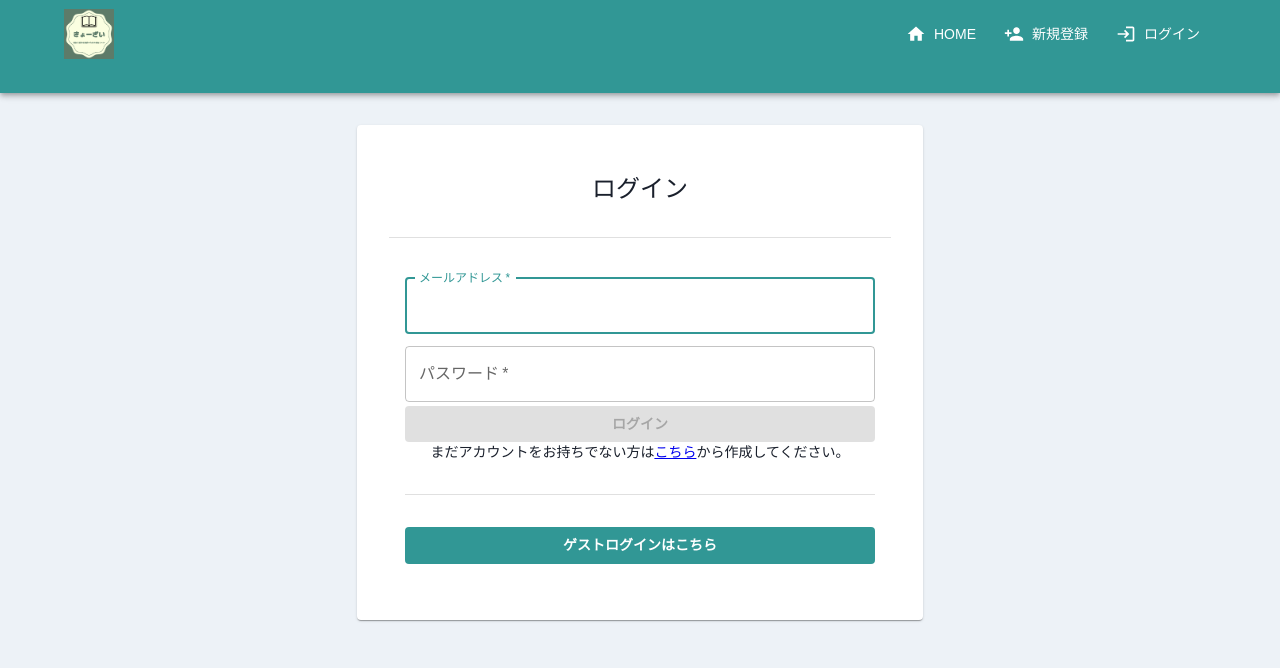
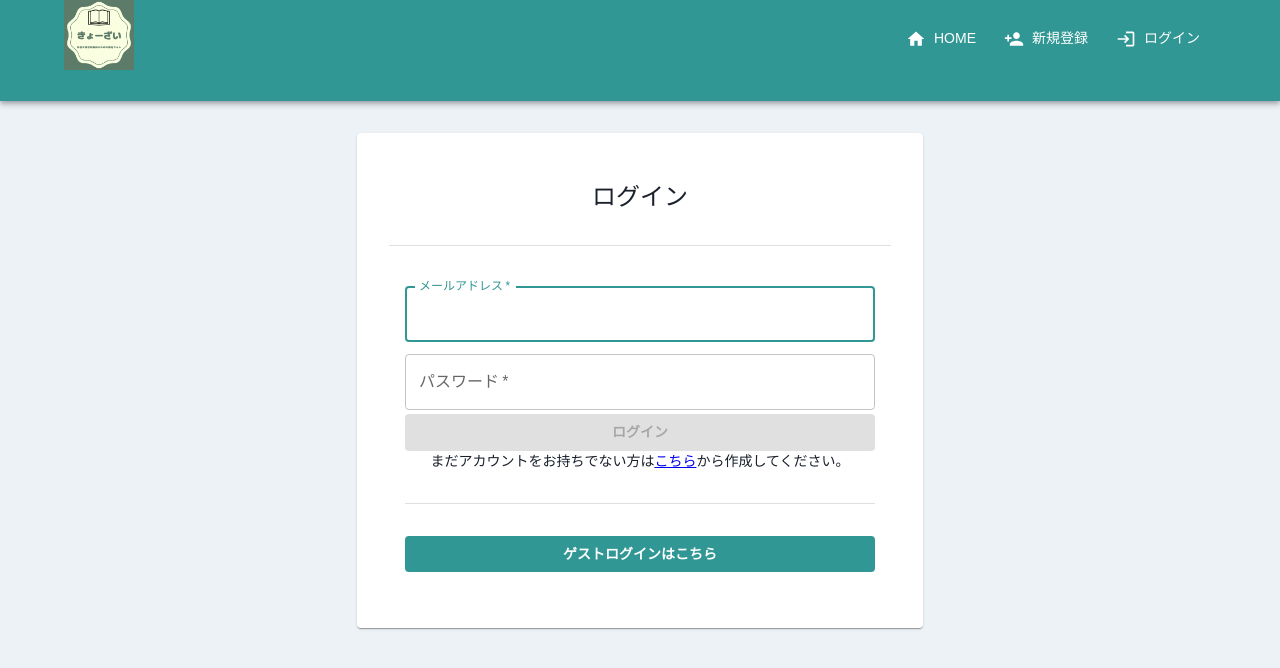
Before and after one commit to sugurufukui/kyo-zai, a React (Create React App) app in the folder front/: page /signin in a window 1280 px wide. Shown: the top 668 px of the page. Built offline with nearby package versions, Linux system fonts and the light colour scheme; what axios-case-converter would draw is missing.

Commit message:
add: アイコン追加&サイズ変更

```diff
--- a/front/src/components/organisms/layout/Header.tsx
+++ b/front/src/components/organisms/layout/Header.tsx
@@ -26,6 +26,7 @@ import PostAddIcon from "@mui/icons-material/PostAdd";
 // import SupervisedUserCircleIcon from "@mui/icons-material/SupervisedUserCircle";
 import FavoriteBorderIcon from "@mui/icons-material/FavoriteBorder";
 import AccountCircleIcon from "@mui/icons-material/AccountCircle";
+import LogoutIcon from "@mui/icons-material/Logout";
 import Menu from "@mui/material/Menu";
 
 import { signOut } from "lib/api/auth";
@@ -125,6 +126,7 @@ export const Header: FC = memo(() => {
                 component={Link}
                 to={authPage.link}
                 sx={{ my: 2, mx: 1, color: "white", display: "flex" }}
+                size="large"
                 onClick={() => setDrawerOpened(false)}
               >
                 {authPage.children}
@@ -158,18 +160,18 @@ export const Header: FC = memo(() => {
 
   return (
     <>
+      <Box sx={{ flexGrow: 1 }}>
         <AppBar position="static">
           <Container>
             <Toolbar disableGutters>
-            <Typography variant="h6" component="div" sx={{ flexGrow: 1 }}>
+              <Typography component="div" sx={{ flexGrow: 1 }}>
                 {/* リンクの範囲が広い問題 */}
                 <Link to="/">
                   <img
                     src={`${LogoIcon}`}
                     alt="ロゴアイコン"
-                  width="50"
-                  height="50"
-                  style={{ display: "block" }}
+                    width="70"
+                    height="70"
                   />
                 </Link>
               </Typography>
@@ -180,7 +182,11 @@ export const Header: FC = memo(() => {
               {/* ログイン時のみ出現させるために三項演算子で分岐。そうすることでログイン時にavatarメニューが左上に開いてしまう */}
               {isSignedIn ? (
                 <Box sx={{ flexGrow: 0 }}>
-                <IconButton onClick={onClickAvatar} sx={{ p: 1.5 }}>
+                  <IconButton
+                    size="large"
+                    onClick={onClickAvatar}
+                    sx={{ p: 1.5 }}
+                  >
                     <Avatar />
                   </IconButton>
                   <Menu
@@ -212,6 +218,7 @@ export const Header: FC = memo(() => {
                     <Divider />
                     {/* クリックしたときにドロワーの非表示とログアウトを一緒にしようとしたらエラー */}
                     <MenuItem key="ログアウト" onClick={onClickSignOut}>
+                      <LogoutIcon />
                       <Typography align="center">ログアウト</Typography>
                     </MenuItem>
                   </Menu>
@@ -250,7 +257,7 @@ export const Header: FC = memo(() => {
             </div>
           </Container>
         </AppBar>
-      {/* </Box> */}
+      </Box>
     </>
   );
 });
```
Lines whose indentation alone changed are shown as unchanged.
